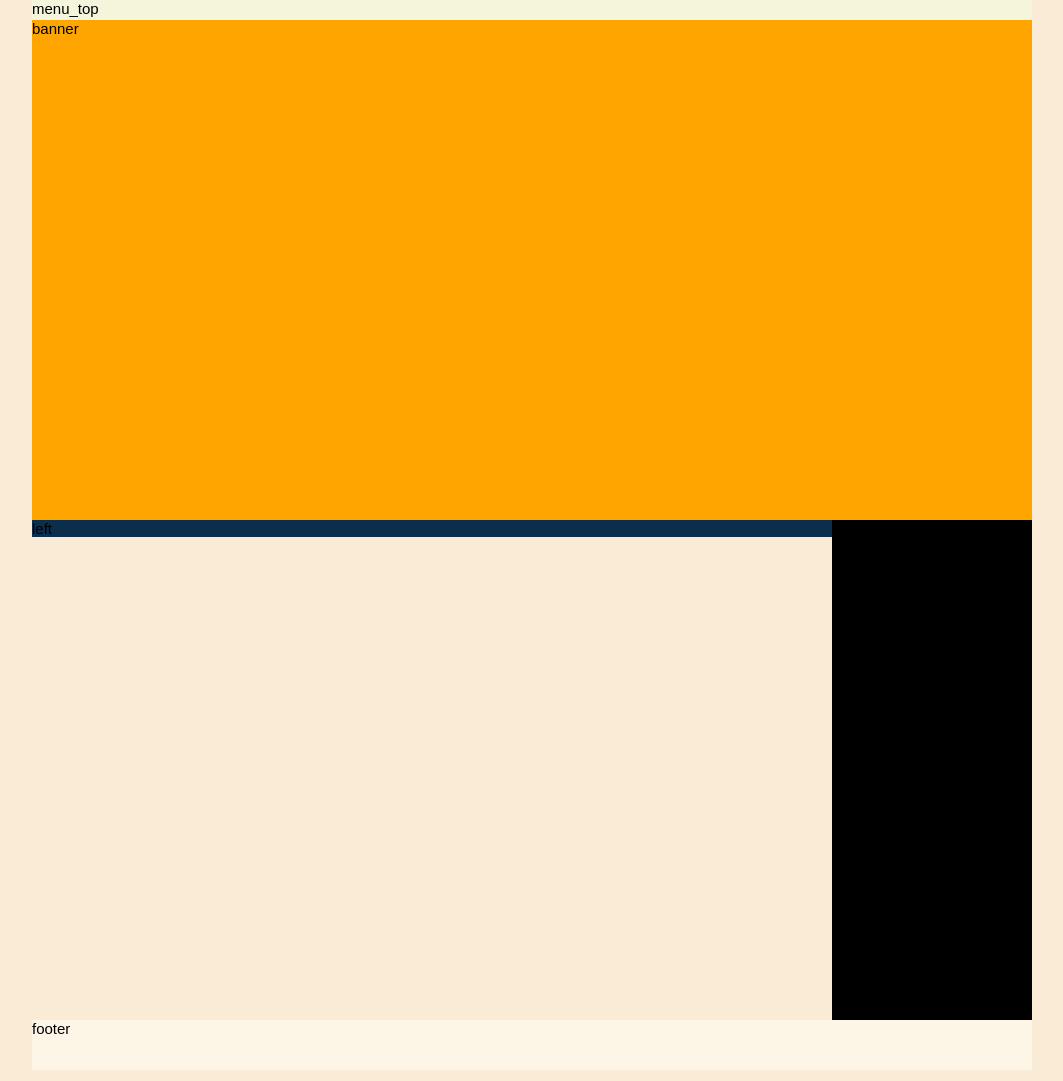
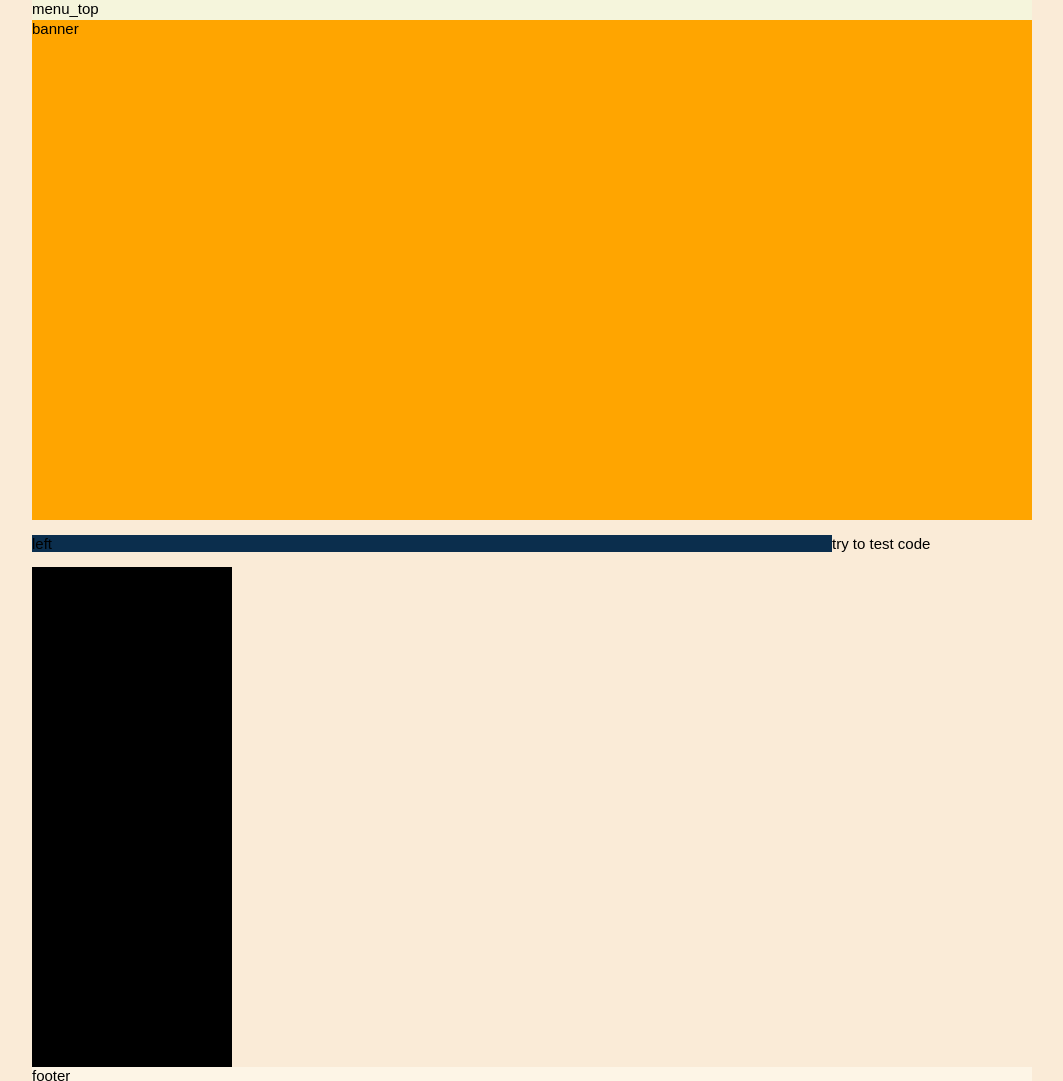
Before and after one commit to AndieLe/school-project, a plain HTML site: page index.html in a window 1280 px wide. Shown: the top 1081 px of the page, without its empty margins (108-1171 px from the left). Drawn offline with Linux system fonts and the light colour scheme.

Commit message:
Update index.html

```diff
--- a/index.html
+++ b/index.html
@@ -10,6 +10,7 @@
         <div id="banner">banner</div>
         <div id= main>
             <div id="left">left</div>
+            <p> try to test code </p>
             <div id="right">right</div>
         </div>
         <div id="footer">footer</div>
```
